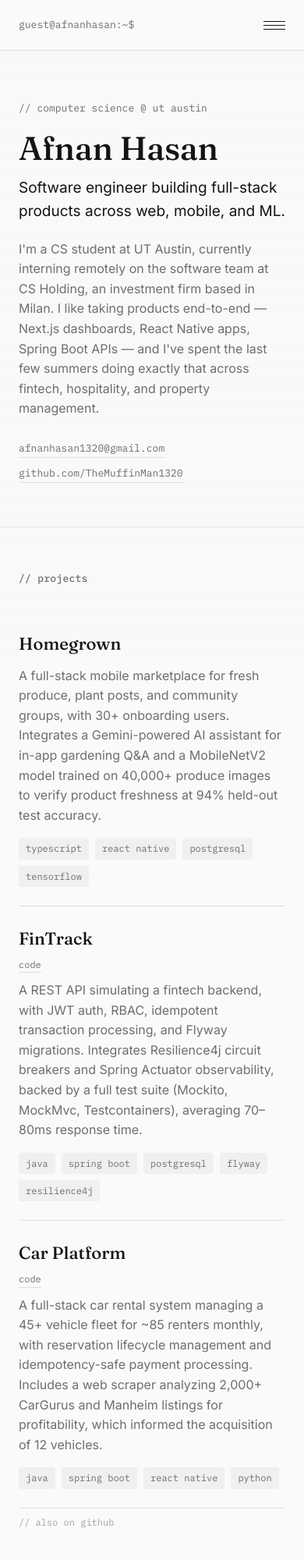
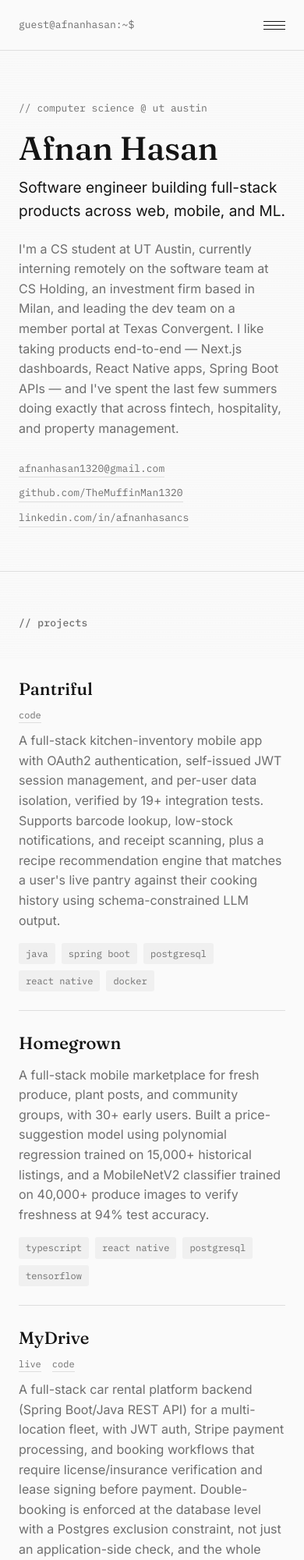
Before and after one commit to TheMuffinMan1320/personal-site, a plain HTML site: page index.html in a window 390 px wide. Shown: the top 2000 px of the page at 78% size. Drawn offline with Linux system fonts and the light colour scheme.

Commit message:
updated website

```diff
--- a/index.html
+++ b/index.html
@@ -26,6 +26,7 @@
     <a href="#skills">~/skills</a>
     <a href="#open-source">~/open-source</a>
     <a href="#contact">~/contact</a>
+    <a class="nav-resume" href="resume.pdf" target="_blank" rel="noopener">~/resume.pdf</a>
     <span class="nav-icon" aria-hidden="true">
       <svg viewBox="0 0 24 24" width="16" height="16" fill="none" stroke="currentColor" stroke-width="1.5" stroke-linecap="round" stroke-linejoin="round">
         <rect x="3" y="4" width="18" height="12" rx="1.5"></rect>
@@ -44,7 +45,8 @@
     <p class="hero-role">Software engineer building full-stack products across web, mobile, and ML.</p>
     <p class="hero-bio">
       I'm a CS student at UT Austin, currently interning remotely on the software
-      team at CS Holding, an investment firm based in Milan. I like taking products
+      team at CS Holding, an investment firm based in Milan, and leading the dev
+      team on a member portal at Texas Convergent. I like taking products
       end-to-end — Next.js dashboards, React Native apps, Spring Boot APIs — and
       I've spent the last few summers doing exactly that across fintech, hospitality,
       and property management.
@@ -52,6 +54,7 @@
     <div class="hero-links">
       <a href="mailto:afnanhasan1320@gmail.com">afnanhasan1320@gmail.com</a>
       <a href="https://github.com/TheMuffinMan1320" target="_blank" rel="noopener">github.com/TheMuffinMan1320</a>
+      <a href="https://linkedin.com/in/afnanhasancs" target="_blank" rel="noopener">linkedin.com/in/afnanhasancs</a>
     </div>
   </section>
 
@@ -60,18 +63,62 @@
 
     <article class="project">
       <div class="project-head">
+        <h3>Pantriful</h3>
+        <div class="project-links">
+          <a href="https://github.com/TheMuffinMan1320/Pantriful" target="_blank" rel="noopener">code</a>
+        </div>
+      </div>
+      <p class="project-desc">
+        A full-stack kitchen-inventory mobile app with OAuth2 authentication,
+        self-issued JWT session management, and per-user data isolation, verified
+        by 19+ integration tests. Supports barcode lookup, low-stock notifications,
+        and receipt scanning, plus a recipe recommendation engine that matches a
+        user's live pantry against their cooking history using schema-constrained
+        LLM output.
+      </p>
+      <ul class="tags">
+        <li>java</li><li>spring boot</li><li>postgresql</li><li>react native</li><li>docker</li>
+      </ul>
+    </article>
+
+    <article class="project">
+      <div class="project-head">
         <h3>Homegrown</h3>
       </div>
       <p class="project-desc">
         A full-stack mobile marketplace for fresh produce, plant posts, and community
-        groups, with 30+ onboarding users. Integrates a Gemini-powered AI assistant
-        for in-app gardening Q&amp;A and a MobileNetV2 model trained on 40,000+ produce
-        images to verify product freshness at 94% held-out test accuracy.
+        groups, with 30+ early users. Built a price-suggestion model using polynomial
+        regression trained on 15,000+ historical listings, and a MobileNetV2 classifier
+        trained on 40,000+ produce images to verify freshness at 94% test accuracy.
       </p>
       <ul class="tags">
         <li>typescript</li><li>react native</li><li>postgresql</li><li>tensorflow</li>
       </ul>
     </article>
+
+    <article class="project">
+      <div class="project-head">
+        <h3>MyDrive</h3>
+        <div class="project-links">
+          <a href="https://carplatform-frontend-production.up.railway.app" target="_blank" rel="noopener">live</a>
+          <a href="https://github.com/TheMuffinMan1320/carplatform" target="_blank" rel="noopener">code</a>
+        </div>
+      </div>
+      <p class="project-desc">
+        A full-stack car rental platform backend (Spring Boot/Java REST API) for a
+        multi-location fleet, with JWT auth, Stripe payment processing, and
+        booking workflows that require license/insurance verification and lease
+        signing before payment. Double-booking is enforced at the database level
+        with a Postgres exclusion constraint, not just an application-side check,
+        and the whole thing is covered by 35 automated tests (JUnit, Mockito,
+        Testcontainers).
+      </p>
+      <ul class="tags">
+        <li>java</li><li>spring boot</li><li>postgresql</li><li>stripe</li><li>docker</li>
+      </ul>
+    </article>
+
+    <p class="projects-subhead">// also on github</p>
 
     <article class="project">
       <div class="project-head">
@@ -83,8 +130,8 @@
       <p class="project-desc">
         A REST API simulating a fintech backend, with JWT auth, RBAC, idempotent
         transaction processing, and Flyway migrations. Integrates Resilience4j
-        circuit breakers and Spring Actuator observability, backed by a full test
-        suite (Mockito, MockMvc, Testcontainers), averaging 70–80ms response time.
+        circuit breakers and structured logging with per-request trace IDs, backed
+        by a three-tier test suite (unit, MockMvc, Testcontainers).
       </p>
       <ul class="tags">
         <li>java</li><li>spring boot</li><li>postgresql</li><li>flyway</li><li>resilience4j</li>
@@ -93,23 +140,22 @@
 
     <article class="project">
       <div class="project-head">
-        <h3>Car Platform</h3>
+        <h3>cache-simulator</h3>
         <div class="project-links">
-          <a href="https://github.com/TheMuffinMan1320/carplatform" target="_blank" rel="noopener">code</a>
+          <a href="https://github.com/TheMuffinMan1320/cache-simulator" target="_blank" rel="noopener">code</a>
         </div>
       </div>
       <p class="project-desc">
-        A full-stack car rental system managing a 45+ vehicle fleet for ~85 renters
-        monthly, with reservation lifecycle management and idempotency-safe payment
-        processing. Includes a web scraper analyzing 2,000+ CarGurus and Manheim
-        listings for profitability, which informed the acquisition of 12 vehicles.
+        A CPU cache simulator in C modeling a configurable N-way set-associative
+        cache with LRU replacement. Decomposes memory addresses into tag/index/offset,
+        replays synthetic memory traces, and reports hit/miss rates, including a
+        config comparison tool showing the hit rate jump from 81.73% (direct-mapped)
+        to 98.97% (4-way) on the same trace.
       </p>
       <ul class="tags">
-        <li>java</li><li>spring boot</li><li>react native</li><li>python</li>
+        <li>c</li><li>computer architecture</li><li>systems</li>
       </ul>
     </article>
-
-    <p class="projects-subhead">// also on github</p>
 
     <article class="project">
       <div class="project-head">
@@ -205,14 +251,13 @@
       <div class="role-head">
         <div>
           <h3>Software Engineering Intern</h3>
-          <p class="role-org">CS Holding</p>
+          <p class="role-org">CS Holding — Part-time, Remote (Milan, Italy)</p>
         </div>
         <p class="role-dates">Jul 2026 — Present</p>
       </div>
       <ul class="role-points">
-        <li>Built a full-stack Next.js dashboard with Google OAuth (Gmail, Calendar, Drive) for centralized daily workflows and task scheduling, adopted team-wide in support of a $5M acquisition.</li>
-        <li>Developed a custom retrieval-augmented generation (RAG) pipeline for company-wide hybrid search, building the data ingestion, tokenization, and vector database storage layers.</li>
-        <li>Built a GitLab CI/CD pipeline that cut merge conflicts by 35% across the team.</li>
+        <li>Built a Next.js dashboard with automated email classification triage handling 200+ emails a day, centralizing daily workflows and task scheduling, shipped with GitHub Actions CI/CD.</li>
+        <li>Developed a custom retrieval-augmented generation (RAG) pipeline using LangChain and a pgvector database for company-wide hybrid search across 3,500+ private files, combining semantic and lexical matching.</li>
       </ul>
     </article>
 
@@ -225,37 +270,36 @@
         <p class="role-dates">May 2026 — Jun 2026</p>
       </div>
       <ul class="role-points">
-        <li>Built an ML-driven hotel management system with occupancy forecasting and dynamic pricing, driving a $540 average weekend profit increase through $5–$10 price adjustments across ~77% occupancy.</li>
-        <li>Automated check-in/check-out workflows and integrated with external booking platforms (Expedia, Booking.com).</li>
+        <li>Trained an occupancy-forecasting model with XGBoost on booking history to drive on-demand $5–$10 rate adjustments during peak-occupancy periods, increasing monthly revenue by 3.8%.</li>
+        <li>Built REST API integrations with a channel manager to auto-ingest Expedia and Booking.com reservations via webhooks, eliminating manual front-desk data entry.</li>
       </ul>
     </article>
 
     <article class="role">
       <div class="role-head">
         <div>
-          <h3>Web Development Intern</h3>
-          <p class="role-org">Lincoln Property Company</p>
+          <h3>Technical Developer Lead</h3>
+          <p class="role-org">Texas Convergent</p>
         </div>
-        <p class="role-dates">Jun 2024 — Aug 2024</p>
+        <p class="role-dates">Jan 2026 — Present</p>
       </div>
       <ul class="role-points">
-        <li>Built a React and Convex maintenance request app for 24 corporate tenants, cutting average turnaround to 3 hours across ~15 requests processed weekly.</li>
-        <li>Used Python, pandas, and Matplotlib to generate and email weekly expense reports to building management.</li>
+        <li>Co-led the design and development of an all-in-one member portal used by 200+ members to handle recruiting, attendance, and internal communication.</li>
+        <li>Built a fraud-resistant attendance system using a REST endpoint that rotates a short-lived token every 5 seconds into a live QR code, improving true attendance by 23%.</li>
       </ul>
     </article>
 
     <article class="role">
       <div class="role-head">
         <div>
-          <h3>Data Science Intern</h3>
-          <p class="role-org">The Samaritan Inn</p>
+          <h3>Software Engineering Intern</h3>
+          <p class="role-org">Lincoln Property Company</p>
         </div>
-        <p class="role-dates">Jun 2023 — Aug 2023</p>
+        <p class="role-dates">Jun 2025 — Aug 2025</p>
       </div>
       <ul class="role-points">
-        <li>Analyzed $160k+ in donations with Python and pandas to identify top donors for a targeted acquisition strategy.</li>
-        <li>Managed Salesforce scheduling and background checks for 300+ volunteers, contributing to an 8% increase in volunteer retention and a 16% drop in no-shows.</li>
-        <li>Planned and budgeted a July 4th event for 200+ shelter residents on a $10k budget.</li>
+        <li>Built an NLP classifier to auto-triage maintenance requests by urgency and category, comparing a TF-IDF baseline against a fine-tuned transformer and reaching 87% precision on emergency-priority requests.</li>
+        <li>Automated weekly expense reporting and visualization for building management using Python, pandas, and Matplotlib.</li>
       </ul>
     </article>
   </section>
@@ -269,10 +313,10 @@
           <h3>Bachelor of Science, Computer Science</h3>
           <p class="role-org">University of Texas at Austin — GPA 3.96/4.0</p>
         </div>
-        <p class="role-dates">Aug 2025 — Present</p>
+        <p class="role-dates">Aug 2025 — May 2028</p>
       </div>
       <ul class="tags">
-        <li>data structures & algorithms</li><li>computer architecture</li><li>discrete math</li><li>operating systems</li>
+        <li>data structures & algorithms</li><li>computer architecture</li><li>machine learning</li><li>operating systems</li>
       </ul>
     </article>
   </section>
@@ -290,14 +334,21 @@
     <div class="skill-group">
       <p class="skill-label">frameworks & tools</p>
       <ul class="tags">
-        <li>spring boot</li><li>react</li><li>react native</li><li>postgresql</li><li>flyway</li><li>fastapi</li><li>resilience4j</li><li>aws</li><li>docker</li><li>kubernetes</li>
+        <li>git</li><li>spring boot</li><li>react</li><li>react native</li><li>postgresql</li><li>flyway</li><li>fastapi</li><li>resilience4j</li><li>aws</li><li>docker</li>
       </ul>
     </div>
 
     <div class="skill-group">
       <p class="skill-label">libraries</p>
       <ul class="tags">
-        <li>pandas</li><li>numpy</li><li>tensorflow</li><li>pytorch</li><li>matplotlib</li><li>streamlit</li>
+        <li>pandas</li><li>numpy</li><li>tensorflow</li><li>pytorch</li><li>matplotlib</li><li>streamlit</li><li>scikit-learn</li>
+      </ul>
+    </div>
+
+    <div class="skill-group">
+      <p class="skill-label">ai / ml</p>
+      <ul class="tags">
+        <li>langchain</li><li>langgraph</li><li>rag</li><li>nlp</li>
       </ul>
     </div>
   </section>
@@ -336,6 +387,8 @@
     <a href="mailto:afnanhasan1320@gmail.com">afnanhasan1320@gmail.com</a>
     <a href="tel:+14693831991">469-383-1991</a>
     <a href="https://github.com/TheMuffinMan1320" target="_blank" rel="noopener">github</a>
+    <a href="https://linkedin.com/in/afnanhasancs" target="_blank" rel="noopener">linkedin</a>
+    <a href="resume.pdf" target="_blank" rel="noopener">resume.pdf</a>
   </div>
   <p class="footer-meta">Built from scratch, no framework. Last updated 2026.</p>
 </footer>
```
Also changed, not shown: 1 other file.
